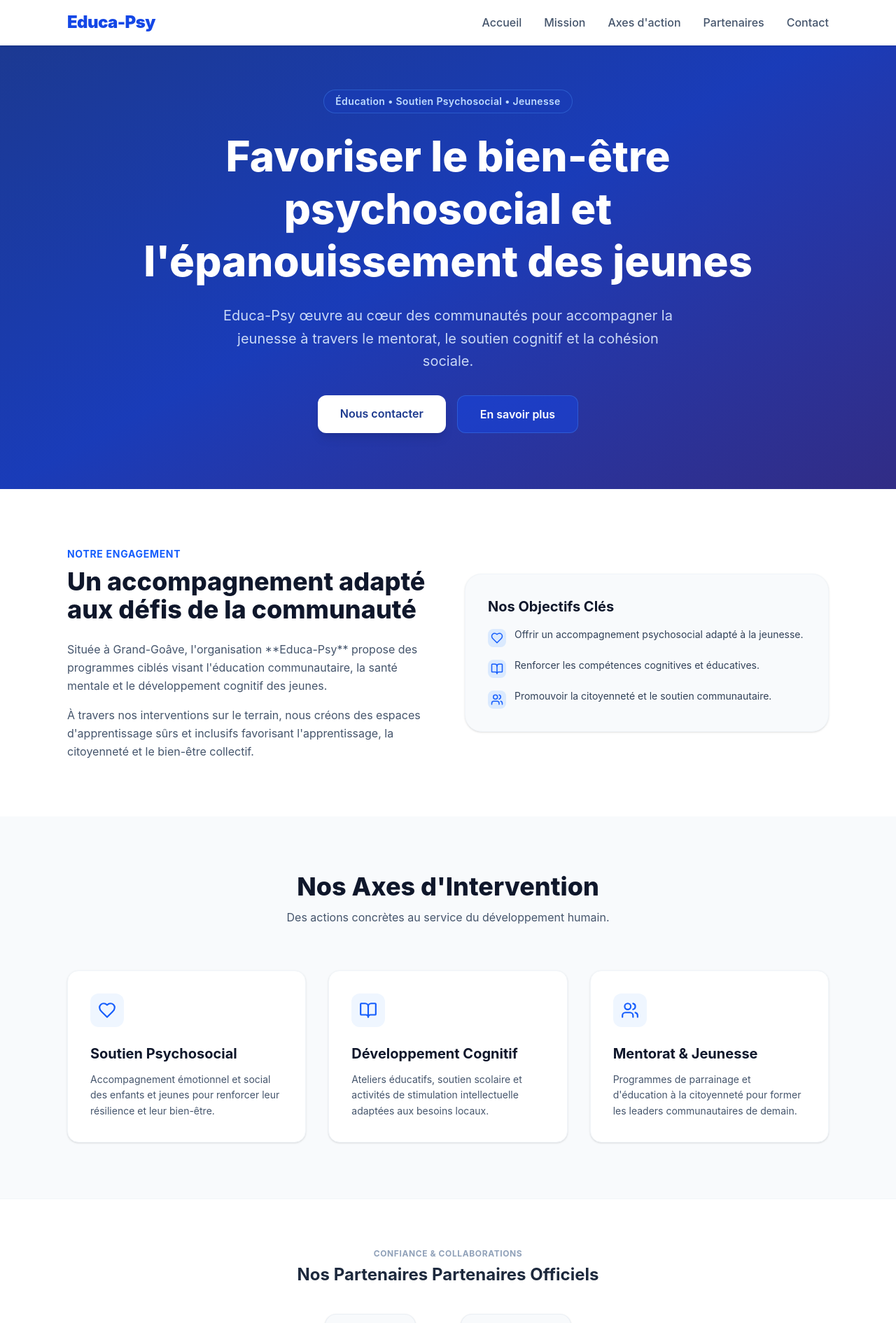
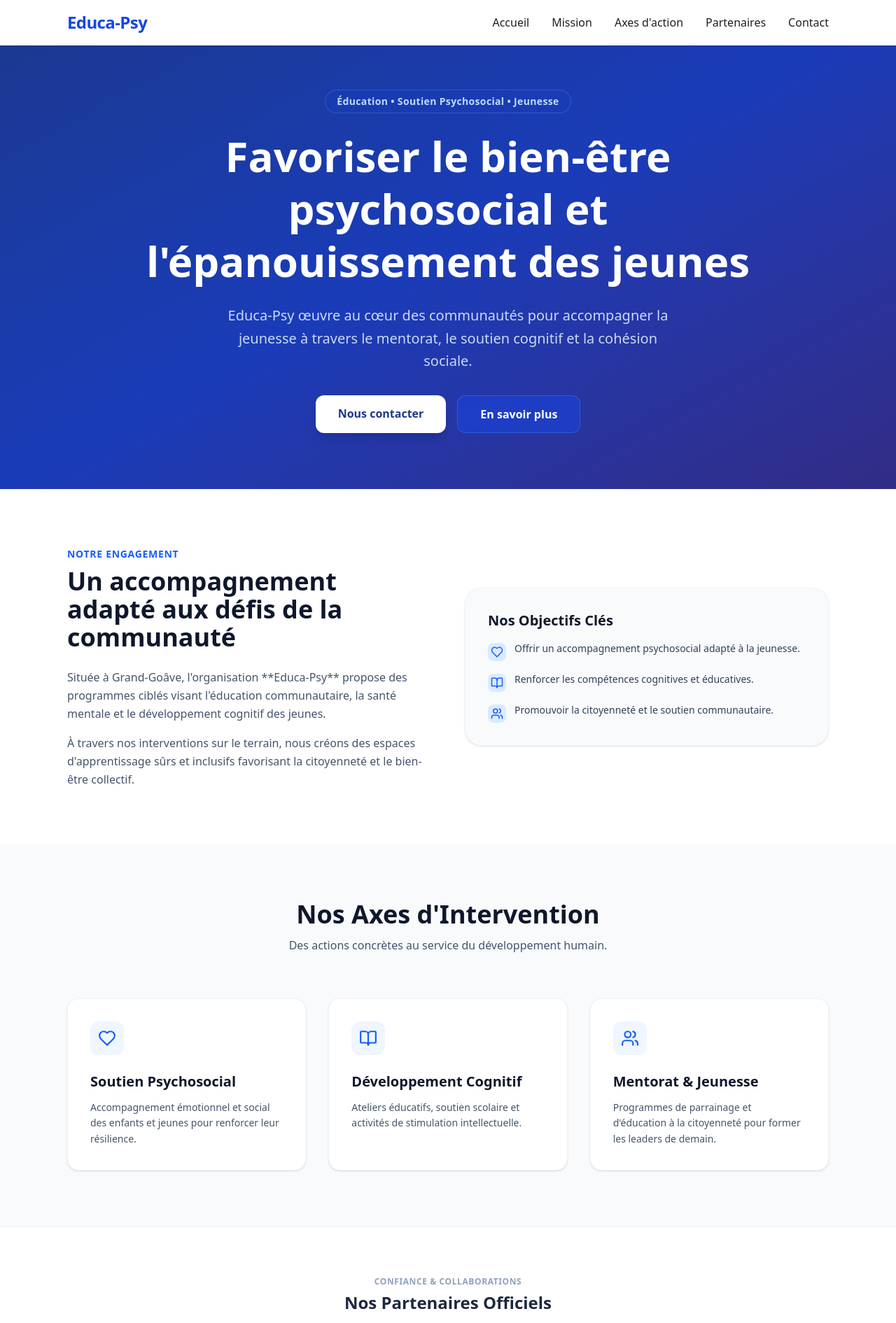
Before and after one commit to stanleymazile/Educa-Psy, a React (Vite) app: page / in a window 1280 px wide. Shown: the top 1891 px of the page at 70% size. Built offline with nearby package versions, Linux system fonts and the light colour scheme.

Commit message:
Update App.jsx

```diff
--- a/src/App.jsx
+++ b/src/App.jsx
@@ -1,29 +1,26 @@
 import React, { useState } from 'react';
-import { Menu, X, Heart, BookOpen, Users, Mail, MapPin, Phone, Award } from 'lucide-react';
+import { Menu, X, Heart, BookOpen, Users, Mail, MapPin, Award } from 'lucide-react';
+import './index.css';
 
 export default function App() {
   const [isMenuOpen, setIsMenuOpen] = useState(false);
 
   return (
-    <div className="min-h-screen font-sans text-gray-800 bg-slate-50">
+    <div className="min-h-screen bg-slate-50">
       {/* Navigation */}
       <nav className="fixed top-0 left-0 right-0 z-50 bg-white border-b border-slate-100 shadow-sm">
         <div className="max-w-6xl px-4 mx-auto sm:px-6 lg:px-8">
           <div className="flex items-center justify-between h-16">
-            <div className="flex items-center gap-2">
-              <span className="text-2xl font-black tracking-tight text-blue-700">Educa-Psy</span>
+            <span className="text-2xl font-black tracking-tight text-blue-700">Educa-Psy</span>
+
+            <div className="hidden space-x-8 md:flex">
+              <a href="#accueil" className="nav-link">Accueil</a>
+              <a href="#mission" className="nav-link">Mission</a>
+              <a href="#axes" className="nav-link">Axes d'action</a>
+              <a href="#partenaires" className="nav-link">Partenaires</a>
+              <a href="#contact" className="nav-link">Contact</a>
             </div>
 
-            {/* Desktop Menu */}
-            <div className="hidden space-x-8 md:flex">
-              <a href="#accueil" className="font-medium text-slate-600 hover:text-blue-600">Accueil</a>
-              <a href="#mission" className="font-medium text-slate-600 hover:text-blue-600">Mission</a>
-              <a href="#axes" className="font-medium text-slate-600 hover:text-blue-600">Axes d'action</a>
-              <a href="#partenaires" className="font-medium text-slate-600 hover:text-blue-600">Partenaires</a>
-              <a href="#contact" className="font-medium text-slate-600 hover:text-blue-600">Contact</a>
-            </div>
-
-            {/* Mobile Menu Button */}
             <div className="flex items-center md:hidden">
               <button
                 onClick={() => setIsMenuOpen(!isMenuOpen)}
@@ -35,15 +32,14 @@ export default function App() {
           </div>
         </div>
 
-        {/* Mobile Menu */}
         {isMenuOpen && (
           <div className="px-4 pt-2 pb-4 border-b md:hidden bg-white/95 backdrop-blur-md border-slate-100">
             <div className="flex flex-col space-y-3">
-              <a href="#accueil" onClick={() => setIsMenuOpen(false)} className="font-medium text-slate-600">Accueil</a>
-              <a href="#mission" onClick={() => setIsMenuOpen(false)} className="font-medium text-slate-600">Mission</a>
-              <a href="#axes" onClick={() => setIsMenuOpen(false)} className="font-medium text-slate-600">Axes d'action</a>
-              <a href="#partenaires" onClick={() => setIsMenuOpen(false)} className="font-medium text-slate-600">Partenaires</a>
-              <a href="#contact" onClick={() => setIsMenuOpen(false)} className="font-medium text-slate-600">Contact</a>
+              <a href="#accueil" onClick={() => setIsMenuOpen(false)} className="nav-link">Accueil</a>
+              <a href="#mission" onClick={() => setIsMenuOpen(false)} className="nav-link">Mission</a>
+              <a href="#axes" onClick={() => setIsMenuOpen(false)} className="nav-link">Axes d'action</a>
+              <a href="#partenaires" onClick={() => setIsMenuOpen(false)} className="nav-link">Partenaires</a>
+              <a href="#contact" onClick={() => setIsMenuOpen(false)} className="nav-link">Contact</a>
             </div>
           </div>
         )}
@@ -72,7 +68,7 @@ export default function App() {
         </div>
       </header>
 
-      {/* Section Mission & Vision */}
+      {/* Mission */}
       <section id="mission" className="py-20 bg-white">
         <div className="max-w-6xl px-4 mx-auto sm:px-6 lg:px-8">
           <div className="grid items-center grid-cols-1 gap-12 md:grid-cols-2">
@@ -85,7 +81,7 @@ export default function App() {
                 Située à Grand-Goâve, l'organisation **Educa-Psy** propose des programmes ciblés visant l'éducation communautaire, la santé mentale et le développement cognitif des jeunes.
               </p>
               <p className="text-slate-600 leading-relaxed">
-                À travers nos interventions sur le terrain, nous créons des espaces d'apprentissage sûrs et inclusifs favorisant l'apprentissage, la citoyenneté et le bien-être collectif.
+                À travers nos interventions sur le terrain, nous créons des espaces d'apprentissage sûrs et inclusifs favorisant la citoyenneté et le bien-être collectif.
               </p>
             </div>
             <div className="p-8 bg-slate-50 rounded-3xl border border-slate-100 shadow-sm">
@@ -118,44 +114,44 @@ export default function App() {
           </div>
 
           <div className="grid grid-cols-1 gap-8 md:grid-cols-3">
-            <div className="p-8 bg-white rounded-2xl shadow-sm border border-slate-100 hover:shadow-md transition">
+            <div className="p-8 bg-white rounded-2xl shadow-sm border border-slate-100 card-hover">
               <div className="flex items-center justify-center w-12 h-12 mb-6 text-blue-600 bg-blue-50 rounded-xl">
                 <Heart size={26} />
               </div>
               <h3 className="mb-3 text-xl font-bold text-slate-900">Soutien Psychosocial</h3>
               <p className="text-sm text-slate-600 leading-relaxed">
-                Accompagnement émotionnel et social des enfants et jeunes pour renforcer leur résilience et leur bien-être.
+                Accompagnement émotionnel et social des enfants et jeunes pour renforcer leur résilience.
               </p>
             </div>
 
-            <div className="p-8 bg-white rounded-2xl shadow-sm border border-slate-100 hover:shadow-md transition">
+            <div className="p-8 bg-white rounded-2xl shadow-sm border border-slate-100 card-hover">
               <div className="flex items-center justify-center w-12 h-12 mb-6 text-blue-600 bg-blue-50 rounded-xl">
                 <BookOpen size={26} />
               </div>
               <h3 className="mb-3 text-xl font-bold text-slate-900">Développement Cognitif</h3>
               <p className="text-sm text-slate-600 leading-relaxed">
-                Ateliers éducatifs, soutien scolaire et activités de stimulation intellectuelle adaptées aux besoins locaux.
+                Ateliers éducatifs, soutien scolaire et activités de stimulation intellectuelle.
               </p>
             </div>
 
-            <div className="p-8 bg-white rounded-2xl shadow-sm border border-slate-100 hover:shadow-md transition">
+            <div className="p-8 bg-white rounded-2xl shadow-sm border border-slate-100 card-hover">
               <div className="flex items-center justify-center w-12 h-12 mb-6 text-blue-600 bg-blue-50 rounded-xl">
                 <Users size={26} />
               </div>
               <h3 className="mb-3 text-xl font-bold text-slate-900">Mentorat & Jeunesse</h3>
               <p className="text-sm text-slate-600 leading-relaxed">
-                Programmes de parrainage et d'éducation à la citoyenneté pour former les leaders communautaires de demain.
+                Programmes de parrainage et d'éducation à la citoyenneté pour former les leaders de demain.
               </p>
             </div>
           </div>
         </div>
       </section>
 
-      {/* Partenaires Partenaires officiels */}
+      {/* Partenaires officiels */}
       <section id="partenaires" className="py-16 bg-white border-t border-b border-slate-100">
         <div className="max-w-6xl px-4 mx-auto text-center sm:px-6 lg:px-8">
           <span className="text-xs font-bold tracking-wider text-slate-400 uppercase">Confiance & Collaborations</span>
-          <h2 className="mt-1 mb-10 text-2xl font-bold text-slate-800">Nos Partenaires Partenaires Officiels</h2>
+          <h2 className="mt-1 mb-10 text-2xl font-bold text-slate-800">Nos Partenaires Officiels</h2>
 
           <div className="flex flex-wrap items-center justify-center gap-10 md:gap-16">
             <div className="flex items-center gap-3 px-6 py-4 bg-slate-50 rounded-2xl border border-slate-200/60 shadow-sm">
@@ -170,14 +166,14 @@ export default function App() {
         </div>
       </section>
 
-      {/* Contact Section */}
+      {/* Contact */}
       <section id="contact" className="py-20 bg-slate-900 text-white">
         <div className="max-w-6xl px-4 mx-auto sm:px-6 lg:px-8">
           <div className="grid grid-cols-1 gap-12 md:grid-cols-2">
             <div>
               <h2 className="mb-4 text-3xl font-extrabold sm:text-4xl">Contactez-nous</h2>
               <p className="mb-8 text-slate-400">
-                Vous souhaitez en savoir plus sur nos activités, proposer un partenariat ou rejoindre nos initiatives ? Écrivez-nous dès maintenant.
+                Vous souhaitez en savoir plus sur nos activités ou proposer une collaboration ? Écrivez-nous.
               </p>
 
               <div className="space-y-4">
```
